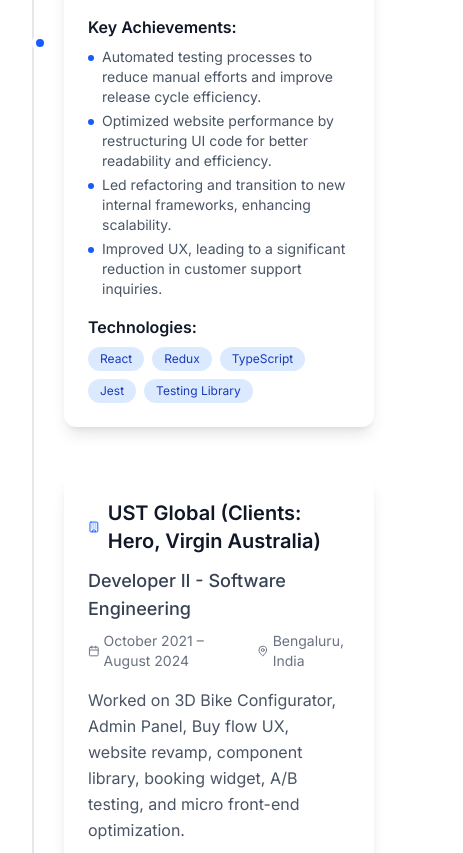
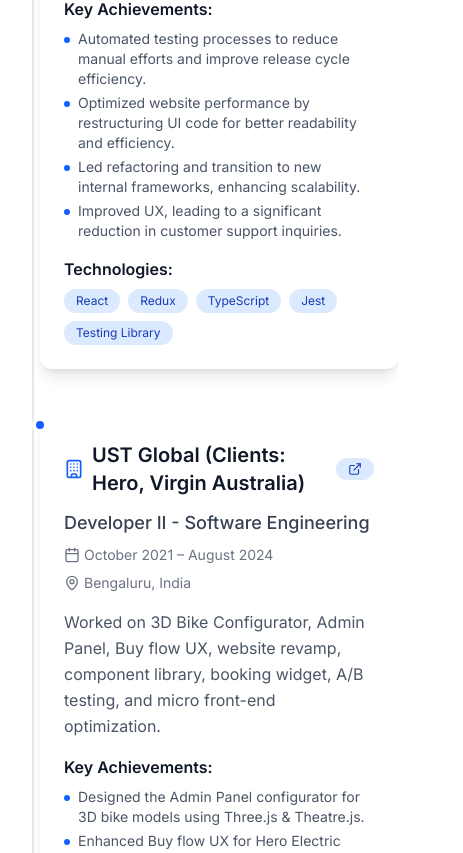
Before and after one commit to danish-wadhwa1997/portfolio, a Next.js app: page / in a window 390 px wide. Shown: the part 2740-3593 px from the top of the page, 463 px wide, since content can reach past the window. Built offline with nearby package versions, Linux system fonts and the light colour scheme.

Commit message:
updated changes

```diff
--- a/src/components/Experience.tsx
+++ b/src/components/Experience.tsx
@@ -1,7 +1,7 @@
 'use client';
 
 import { motion } from 'framer-motion';
-import { Calendar, MapPin, Building } from 'lucide-react';
+import { Calendar, MapPin, Building, ExternalLink } from 'lucide-react';
 import { getExperience } from '@/lib/portfolio';
 
 const Experience = () => {
@@ -35,7 +35,7 @@
                 whileInView={{ opacity: 1, y: 0 }}
                 transition={{ duration: 0.8, delay: index * 0.2 }}
                 viewport={{ once: true }}
-                className={`relative flex items-center ${
+                className={`relative flex flex-col items-center ${
                   index % 2 === 0 ? 'md:flex-row' : 'md:flex-row-reverse'
                 }`}
               >
@@ -43,33 +43,49 @@
                 <div className="absolute left-4 md:left-1/2 transform md:-translate-x-1/2 w-4 h-4 bg-blue-600 rounded-full border-4 border-white dark:border-gray-900 z-10"></div>
 
                 {/* Content */}
-                <div className={`ml-12 md:ml-0 md:w-1/2 ${
+                <div className={`w-full ml-12 md:ml-0 md:w-1/2 ${
                   index % 2 === 0 ? 'md:pr-8' : 'md:pl-8'
                 }`}>
-                  <div className="bg-white dark:bg-gray-800 rounded-xl p-6 shadow-lg card-hover">
-                    <div className="flex items-center gap-2 mb-3">
-                      <Building className="w-5 h-5 text-blue-600" />
-                      <h3 className="text-xl font-semibold text-gray-900 dark:text-white">
-                        {job.company}
-                      </h3>
+                  <div className="bg-white dark:bg-gray-800 rounded-xl p-6 shadow-lg card-hover overflow-hidden">
+                    <div className="flex items-center justify-between mb-3">
+                      <div className="flex items-center gap-2">
+                        <Building className="w-5 h-5 text-blue-600 flex-shrink-0" />
+                        <h3 className="text-xl font-semibold text-gray-900 dark:text-white break-words">
+                          {job.company}
+                        </h3>
+                      </div>
+                      {job.liveUrl && (
+                        <motion.a
+                          whileHover={{ scale: 1.05 }}
+                          whileTap={{ scale: 0.95 }}
+                          href={job.liveUrl}
+                          target="_blank"
+                          rel="noopener noreferrer"
+                          className="flex items-center gap-1 px-3 py-1 bg-blue-100 dark:bg-blue-900/30 text-blue-800 dark:text-blue-300 text-sm rounded-full hover:bg-blue-200 dark:hover:bg-blue-900/50 transition-colors duration-200"
+                          aria-label={`Visit ${job.company} website`}
+                        >
+                          <ExternalLink size={14} />
+                          <span className="hidden sm:inline">Visit</span>
+                        </motion.a>
+                      )}
                     </div>
 
-                    <h4 className="text-lg font-medium text-gray-700 dark:text-gray-300 mb-2">
+                    <h4 className="text-lg font-medium text-gray-700 dark:text-gray-300 mb-2 break-words">
                       {job.position}
                     </h4>
 
-                    <div className="flex items-center gap-4 text-sm text-gray-500 dark:text-gray-400 mb-4">
+                    <div className="flex flex-col sm:flex-row sm:items-center gap-2 sm:gap-4 text-sm text-gray-500 dark:text-gray-400 mb-4">
                       <div className="flex items-center gap-1">
-                        <Calendar className="w-4 h-4" />
-                        {job.duration}
+                        <Calendar className="w-4 h-4 flex-shrink-0" />
+                        <span className="break-words">{job.duration}</span>
                       </div>
                       <div className="flex items-center gap-1">
-                        <MapPin className="w-4 h-4" />
-                        {job.location}
+                        <MapPin className="w-4 h-4 flex-shrink-0" />
+                        <span className="break-words">{job.location}</span>
                       </div>
                     </div>
 
-                    <p className="text-gray-600 dark:text-gray-300 mb-4 leading-relaxed">
+                    <p className="text-gray-600 dark:text-gray-300 mb-4 leading-relaxed break-words">
                       {job.description}
                     </p>
 
@@ -81,7 +97,7 @@
                         {job.achievements.map((achievement, achievementIndex) => (
                           <li key={achievementIndex} className="text-sm text-gray-600 dark:text-gray-300 flex items-start gap-2">
                             <span className="w-1.5 h-1.5 bg-blue-600 rounded-full mt-2 flex-shrink-0"></span>
-                            {achievement}
+                            <span className="break-words">{achievement}</span>
                           </li>
                         ))}
                       </ul>
@@ -95,7 +111,7 @@
                         {job.technologies.map((tech, techIndex) => (
                           <span
                             key={techIndex}
-                            className="px-3 py-1 bg-blue-100 dark:bg-blue-900/30 text-blue-800 dark:text-blue-300 text-xs rounded-full"
+                            className="px-3 py-1 bg-blue-100 dark:bg-blue-900/30 text-blue-800 dark:text-blue-300 text-xs rounded-full break-words"
                           >
                             {tech}
                           </span>
--- a/src/components/Hero.tsx
+++ b/src/components/Hero.tsx
@@ -178,7 +178,7 @@
             <motion.a
               whileHover={{ scale: 1.1, y: -2 }}
               whileTap={{ scale: 0.95 }}
-              href="/resume.pdf"
+              href="https://drive.google.com/file/d/1MJ10TR22VrH4UtHAGvFiK0ygpYMUROwd/view?usp=sharing"
               target="_blank"
               rel="noopener noreferrer"
               className="text-gray-600 dark:text-gray-400 hover:text-green-600 transition-colors duration-300"
--- a/src/components/Projects.tsx
+++ b/src/components/Projects.tsx
@@ -112,6 +112,7 @@
 
                 {/* Project Links */}
                 <div className="flex gap-3">
+                  {project.live && (
                     <motion.a
                       whileHover={{ scale: 1.05 }}
                       whileTap={{ scale: 0.95 }}
@@ -123,6 +124,7 @@
                       <ExternalLink size={16} />
                       Live Demo
                     </motion.a>
+                  )}
 
                   <motion.a
                     whileHover={{ scale: 1.05 }}
--- a/src/data/portfolio.json
+++ b/src/data/portfolio.json
@@ -7,7 +7,7 @@
     "email": "danish.wadhwa1997@gmail.com",
     "phone": "+91-9814525007",
     "location": "Bengaluru, Karnataka, India",
-    "github": "https://github.com/danishwadhwa",
+    "github": "https://github.com/danish-wadhwa1997",
     "linkedin": "https://www.linkedin.com/in/danish-wadhwa-677588153/",
     "twitter": "",
     "website": "",
@@ -15,10 +15,10 @@
   },
   "skills": {
     "frontend": [
-      "React", "Redux", "React Native", "Next.js", "JavaScript", "TypeScript", "HTML5", "CSS3", "SASS", "LESS", "Bootstrap", "Material-UI", "Tailwind CSS"
+      "React", "Redux", "React Native", "Next.js", "JavaScript", "TypeScript", "HTML5", "CSS3", "SCSS", "LESS", "Bootstrap", "Material-UI", "Tailwind CSS"
     ],
     "backend": [
-      "Node.js", "RESTful APIs", "GraphQL", "JSON"
+      "Node.js", "RESTful APIs", "GraphQL"
     ],
     "tools": [
       "Webpack", "Babel", "NPM", "Yarn", "Git", "GitHub", "GitLab", "Bitbucket", "AEM", "WordPress"
@@ -40,7 +40,8 @@
         "Led refactoring and transition to new internal frameworks, enhancing scalability.",
         "Improved UX, leading to a significant reduction in customer support inquiries."
       ],
-      "technologies": ["React", "Redux", "TypeScript", "Jest", "Testing Library"]
+      "technologies": ["React", "Redux", "TypeScript", "Jest", "Testing Library"],
+      "liveUrl": ""
     },
     {
       "company": "UST Global (Clients: Hero, Virgin Australia)",
@@ -57,7 +58,8 @@
         "Conducted A/B testing to refine UX based on real user insights.",
         "Optimized micro front-end package sizes, improving performance."
       ],
-      "technologies": ["React", "Redux", "Three.js", "Theatre.js", "TypeScript", "Jest", "SCSS"]
+      "technologies": ["React", "Redux", "Three.js", "Theatre.js", "TypeScript", "Jest", "SCSS"],
+      "liveUrl": "https://www.heromotocorp.com/en-in/motorcycles/performance/xtreme-125r/configurator.html"
     },
     {
       "company": "Infosys Ltd (Clients: Apple, Infosys, Allstate)",
@@ -80,8 +82,7 @@
       "description": "Developed an EV vehicle subscription system (B2B & B2C) using React Native. Led a 5-member team, ensuring on-time project delivery.",
       "image": "",
       "technologies": ["React Native", "Redux", "TypeScript"],
-      "github": "",
-      "live": "",
+      "github": "https://github.com/danish-wadhwa1997/Fluxx-React-Native-App",
       "features": [
         "EV vehicle subscription system for B2B & B2C",
         "Team leadership and project management",
@@ -93,8 +94,8 @@
       "description": "Designed a ride operation system for rented vehicles. Integrated BLE device connectivity and QR scanning for seamless user experience.",
       "image": "",
       "technologies": ["React Native", "BLE", "QR Code"],
-      "github": "",
-      "live": "https://play.google.com/store/apps/details?id=com.bicle",
+      "github": "https://github.com/danish-wadhwa1997/Bicle-Reaact-Native",
+      "live": "",
       "features": [
         "Ride operation system for rentals",
         "BLE device connectivity",
@@ -106,8 +107,7 @@
       "description": "Built an organic grocery delivery app with subscription and a la carte models using React Native, Context API.",
       "image": "",
       "technologies": ["React Native", "Context API"],
-      "github": "https://github.com/jps1001/MeFF-React-Native",
-      "live": "",
+      "github": "https://github.com/danish-wadhwa1997/MeFF-React-Native",
       "features": [
         "Organic grocery delivery",
         "Subscription and a la carte models",
@@ -139,7 +139,6 @@
     "email": "danish.wadhwa1997@gmail.com",
     "phone": "+91-9814525007",
     "linkedin": "https://www.linkedin.com/in/danish-wadhwa-677588153/",
-    "github": "https://github.com/danishwadhwa",
-    "twitter": ""
+    "github": "https://github.com/danish-wadhwa1997"
   }
 }
--- a/src/types/portfolio.ts
+++ b/src/types/portfolio.ts
@@ -28,6 +28,7 @@
   description: string;
   achievements: string[];
   technologies: string[];
+  liveUrl?: string;
 }
 
 export interface Project {
```
Also changed, not shown: 1 other file (tests, documents, lock files or other folders). Lines whose indentation alone changed are shown as unchanged.
